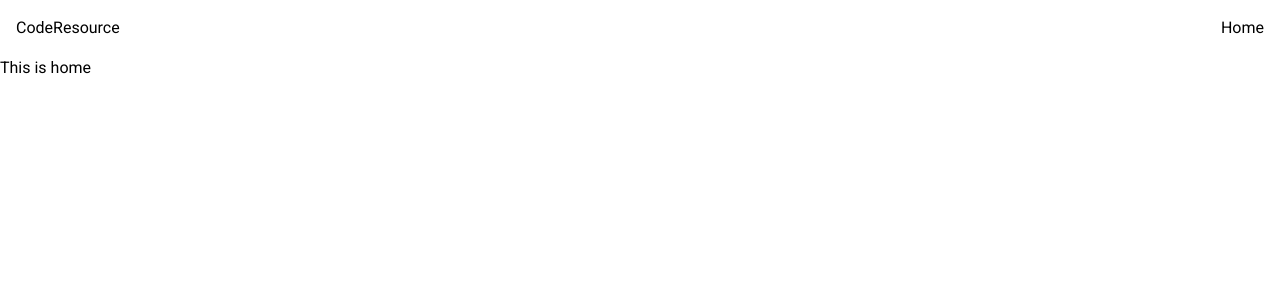
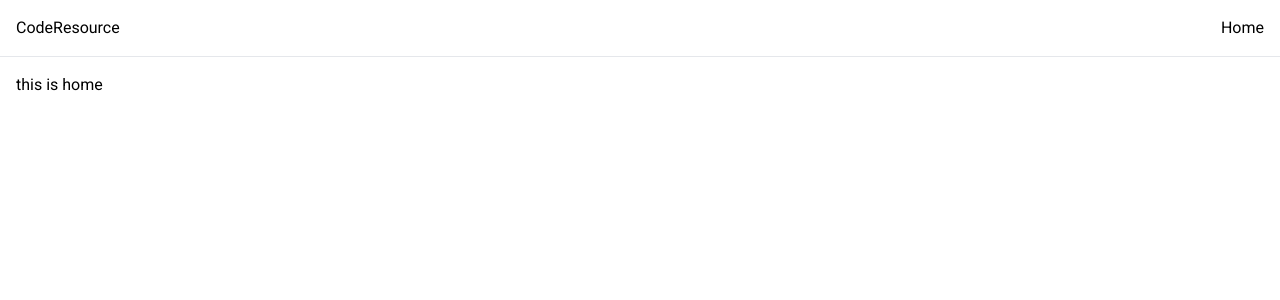
Before and after one commit to gauravkumarkarki07/coderesource, a React (Vite) app in the folder client/: page /home in a window 1280 px wide. Shown: the top 300 px of the page. Built offline with nearby package versions, Linux system fonts and the light colour scheme.

Commit message:
Chore: Max width set header and home

```diff
--- a/client/src/Global/components/Header.tsx
+++ b/client/src/Global/components/Header.tsx
@@ -2,8 +2,8 @@ import { NavLink } from "react-router-dom"
 
 function Header() {
   return (
-    <section className="px-4 py-4">
-      <nav className="flex justify-between">
+    <section className="w-full border-b">
+      <nav className="flex justify-between max-w-[1280px] mx-auto px-4 py-4">
         <ul>
           <li>CodeResource</li>
         </ul>
--- a/client/src/Home/views/Index.tsx
+++ b/client/src/Home/views/Index.tsx
@@ -1,6 +1,8 @@
 function Index() {
   return (
-    <div>This is home</div>
+    <section className="max-w-[1280px] mx-auto w-full px-4 py-4">
+        this is home
+    </section>
   )
 }
 
```
